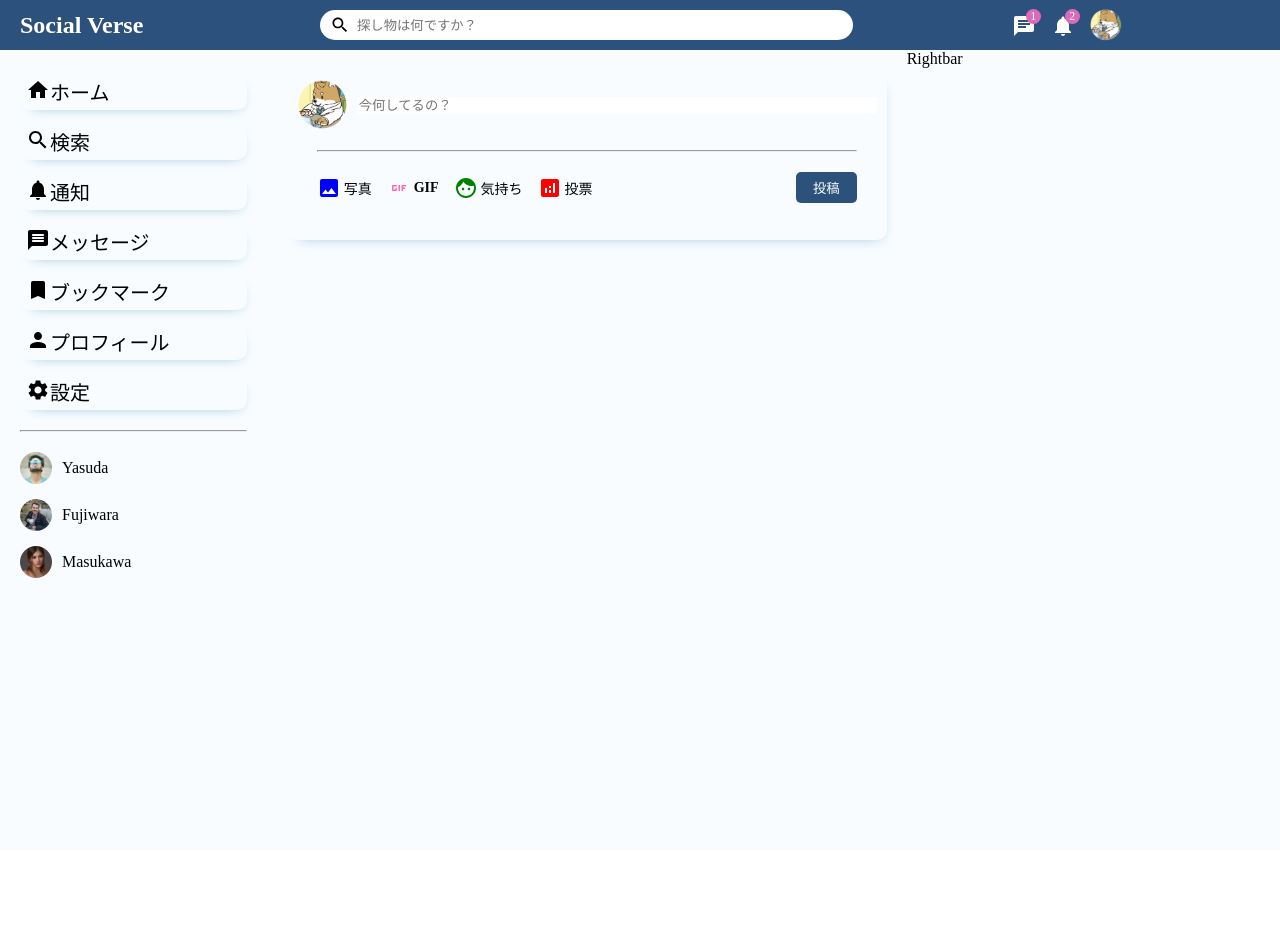
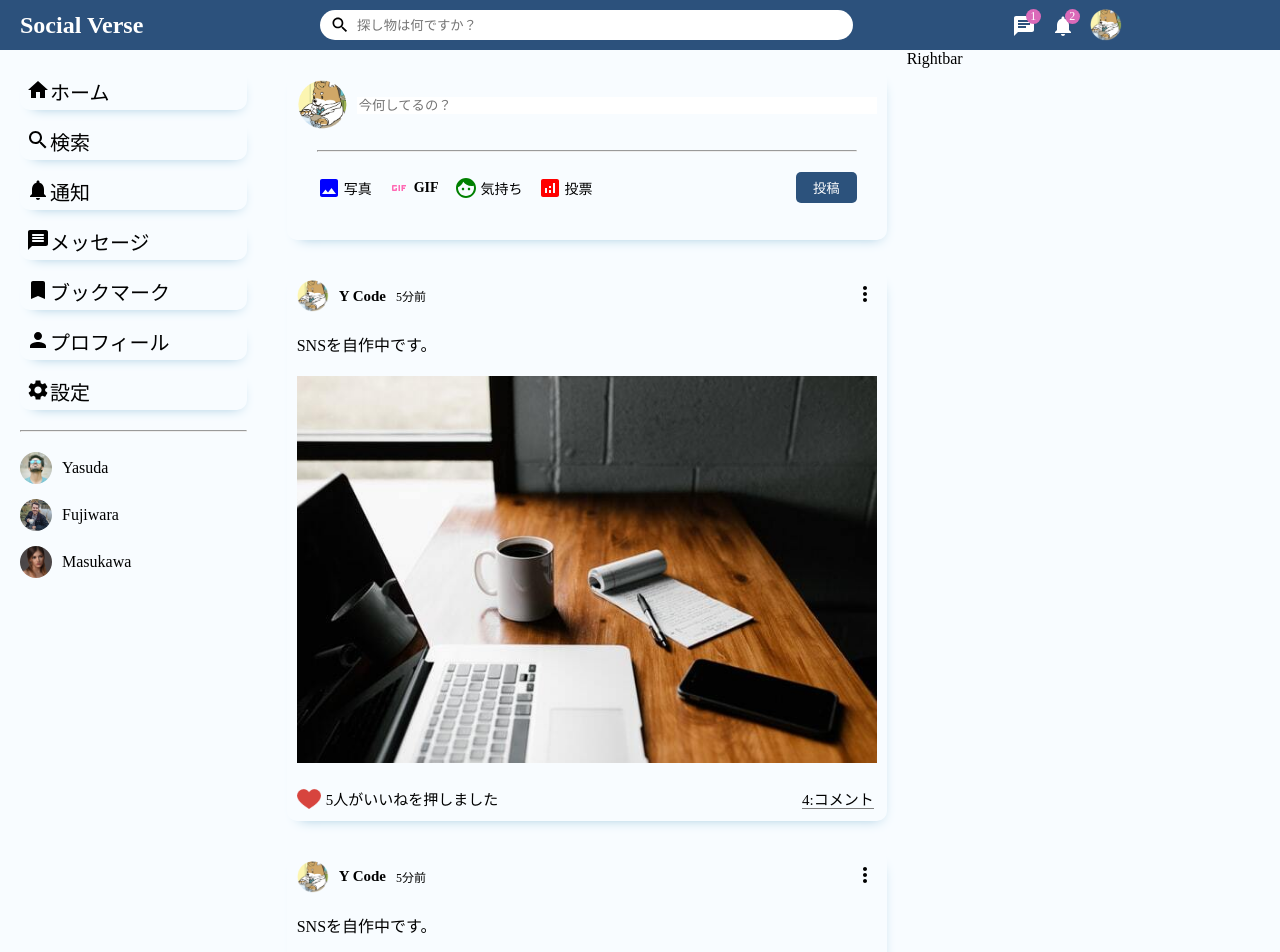
Before and after one commit to Yasuda1127/react-socialverse-app-frontend, a React (Create React App) app: page / in a window 1280 px wide. Shown: the top 952 px of the page. Before the commit the page ends 850 px from the top, so only its background shows below. Built offline with nearby package versions, Linux system fonts and the light colour scheme.

Commit message:
postデザイン完成 in feature/post

```diff
--- /dev/null
+++ b/src/components/post/Post.css
@@ -0,0 +1,78 @@
+.post {
+  width: 100%;
+  box-shadow: 3px 7px 13px -10px #84b8d2;
+  border-radius: 10px;
+  margin: 30px 0;
+}
+
+.postWrapper {
+    padding: 10px;
+}
+
+.postProfileImg {
+    width: 32px;
+    height: 32px;
+    border-radius: 50%;
+    object-fit: cover;
+}
+
+.postTop {
+    display: flex;
+    align-items: center;
+    justify-content: space-between;
+}
+
+.postTopLeft {
+    display: flex;
+    align-items: center;
+}
+
+.postUsername {
+    font-size: 15px;
+    font-weight: 550;
+    margin: 0 10px;
+}
+
+.postDate {
+    font-size: 12px;
+}
+
+.postCenter {
+    margin: 20px 0;
+}
+
+.postImg {
+    margin-top: 20px;
+    width: 100%;
+    max-height: 500px;
+    object-fit: contain;
+}
+
+.postBottom {
+    display: flex;
+    align-items: center;
+    justify-content: space-between;
+}
+
+.postBottomLeft {
+    display: flex;
+    align-items: center;
+}
+
+.likeIcon {
+    width: 24px;
+    height: 24px;
+    margin-right: 5px;
+    cursor: pointer;
+}
+
+.postLikeCounter {
+    font-size: 15px;
+}
+
+.postCommentText {
+    cursor: pointer;
+    border-bottom: 1px solid grey;
+    font-size: 15px;
+    margin-right: 3px;
+}
--- /dev/null
+++ b/src/components/post/Post.tsx
@@ -0,0 +1,39 @@
+import React from "react";
+import "./Post.css";
+import { MoreVert } from "@mui/icons-material";
+
+export default function Post() {
+  return (
+    <div className="post">
+      <div className="postWrapper">
+        <div className="postTop">
+          <div className="postTopLeft">
+            <img
+              src="./assets/person/1.jpeg"
+              alt=""
+              className="postProfileImg"
+            />
+            <span className="postUsername">Y Code</span>
+            <span className="postDate">5分前</span>
+          </div>
+          <div className="postTopRight">
+            <MoreVert />
+          </div>
+        </div>
+        <div className="postCenter">
+          <span className="postText">SNSを自作中です。</span>
+          <img src="./assets/post/1.jpeg" alt="" className="postImg" />
+        </div>
+        <div className="postBottom">
+          <div className="postBottomLeft">
+            <img src="./assets/heart.png" alt="" className="likeIcon" />
+            <span className="postLikeCounter">5人がいいねを押しました</span>
+          </div>
+          <div className="postBottomRight">
+            <span className="postCommentText">4:コメント</span>
+          </div>
+        </div>
+      </div>
+    </div>
+  );
+}
--- a/src/components/timeline/TimeLine.tsx
+++ b/src/components/timeline/TimeLine.tsx
@@ -1,13 +1,17 @@
 import React from "react";
 import "./TimeLine.css";
 import Share from "../share/Share";
+import Post from "../post/Post";
 
 export default function TimeLine() {
   return (
     <div className="timeline">
       <div className="timelineWrapper">
         <Share />
-        {/* <Post /> */}
+        <Post />
+        <Post />
+        <Post />
+        <Post />
       </div>
     </div>
   );
```
